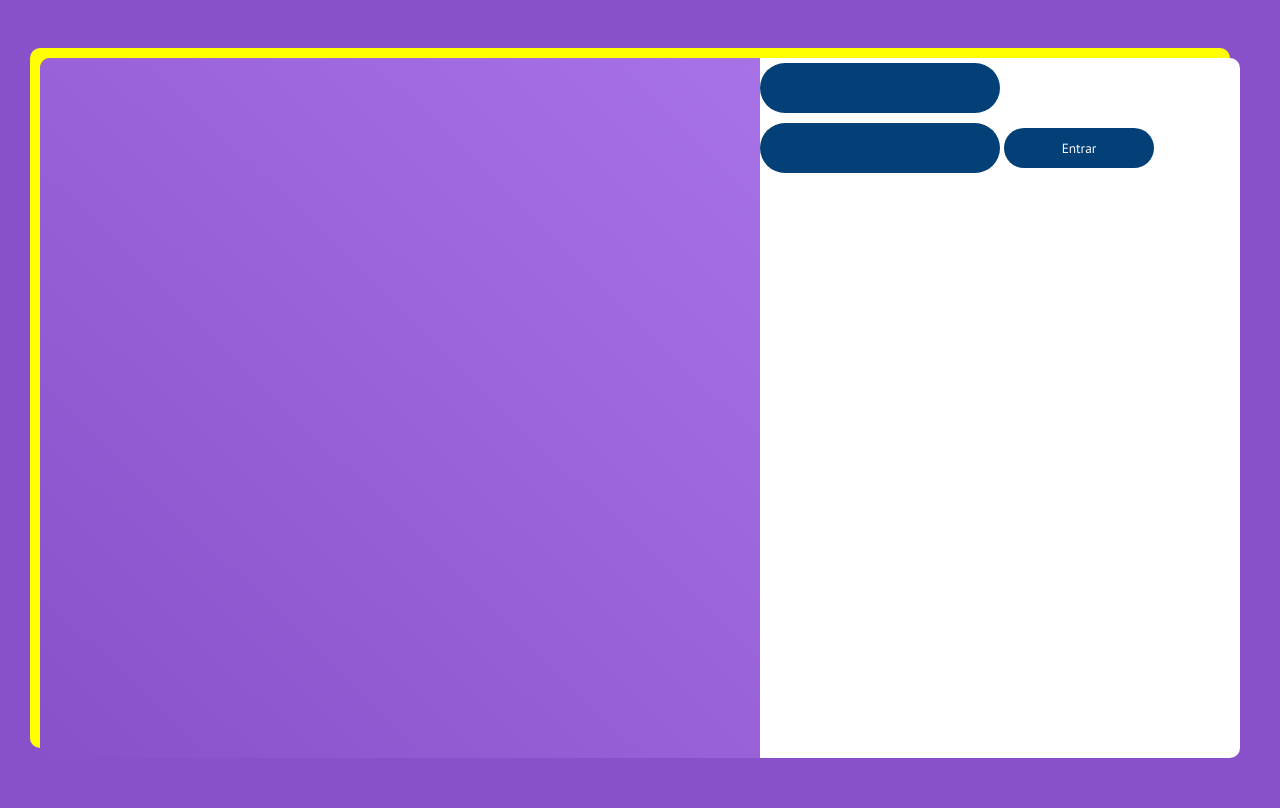
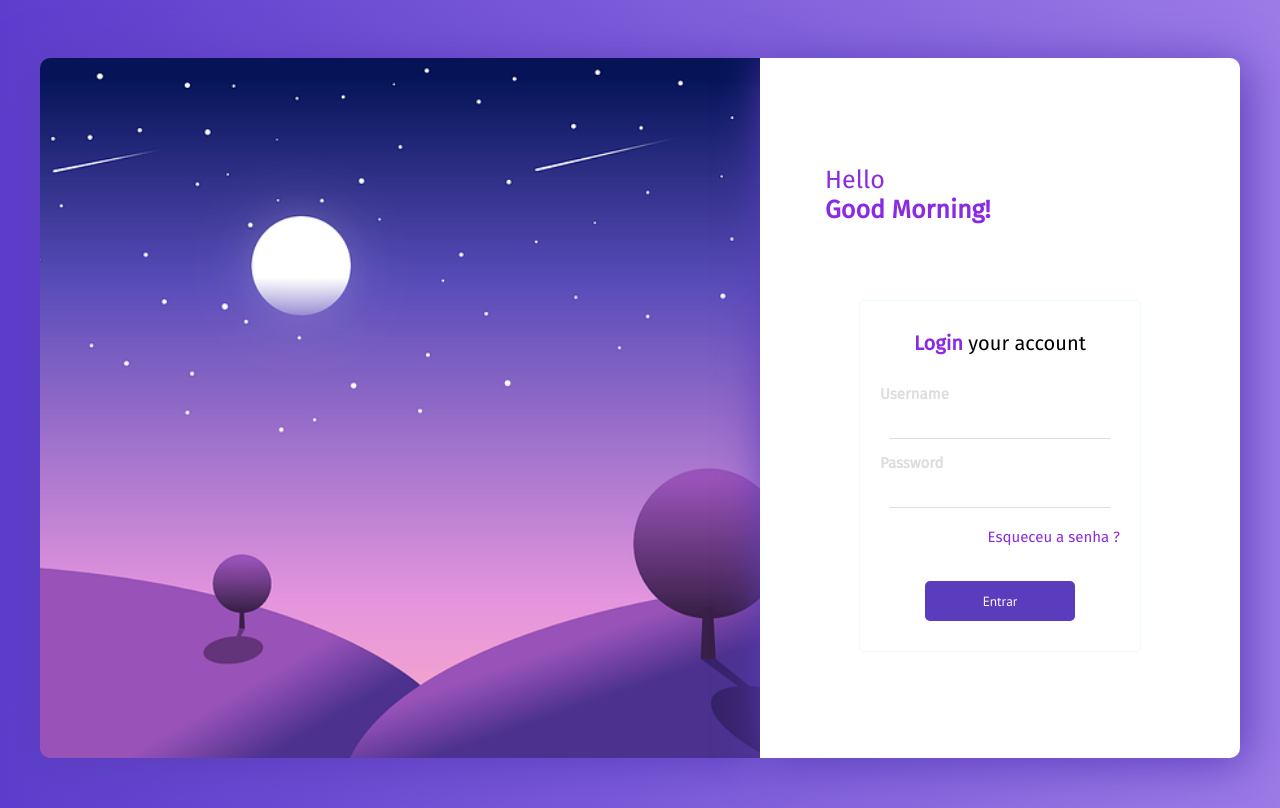
Before and after one commit to Israhribeiro/loginWeb, a plain HTML site: page index.html in a window 1280 px wide. Drawn offline with Linux system fonts and the light colour scheme.

Commit message:
Add files via upload

```diff
--- a/index.html
+++ b/index.html
@@ -1,5 +1,6 @@
 <!DOCTYPE html>
 <html lang="en">
+
 <head>
     <meta charset="UTF-8">
     <meta http-equiv="X-UA-Compatible" content="IE=edge">
@@ -7,15 +8,26 @@
     <link rel="stylesheet" href="style.css">
     <title>Login</title>
 </head>
+
 <body>
     <div class="conteudo">
         <div class="imagem"></div>
         <div class="login">
-        <input type="text" placeholder="" id="texto" onmouseover="showPh('#texto','Digite um texto');" onmouseout="offPh('#texto')">
-        <input type="password" placeholder="" id="senha" onmouseover="showPh('#senha','Digite uma senha');" onmouseout="offPh('#senha')">
-        <button>Entrar</button>
+            <div class="titlex">
+                <span class="title destaque">Hello</span>
+                <span class="title"><b class="destaque">Good Morning!</b></span>
+            </div>
+            <div class="log"><span><b class="destaque">Login</b> your account</span>
+                <h1 class="texto">Username</h1>
+                <input type="text">
+                <h2 class="texto">Password</h2>
+                <input type="password">
+                <span class="forget destaque">Esqueceu a senha ?</span>
+                <button>Entrar</button>
+            </div>
         </div>
     </div>
 </body>
 <script src="script.js"></script>
+
 </html>
--- a/style.css
+++ b/style.css
@@ -1,6 +1,8 @@
 @import url('https://fonts.googleapis.com/css2?family=PT+Sans&display=swap');
+@import url('https://fonts.googleapis.com/css2?family=Fira+Sans&display=swap%27');
+@import url('https://fonts.googleapis.com/css2?family=Fira+Sans:wght@300;400&display=swap%27');
 body{
-    background-color: rgb(137, 81, 201);
+    background-image: linear-gradient(to right, #5d3dcc,#9c7be6);
     display: flex;
     justify-content: center;
     align-items: center;
@@ -10,34 +12,44 @@ body{
     grid-template-columns: 60% 40%;
     grid-template-areas: "imagem login";
     border-radius: 10px;
-    box-shadow: -10px -10px yellow;
     width: 1200px;
     height: 700px;
 }
 .login{
+    display:flex;
+    flex-direction: column;
+    justify-content: center;
+    align-items: center;
     background-color: white;
     grid-area: login;
     border: transparent 5px;
     border-radius: 0px 10px 10px 0px;
+    box-shadow:  5px 5px 3em #5a3dbc;
+    font-family: 'Fira Sans';
 }
 .imagem{
-    background-image: linear-gradient(to right top, rgb(137, 81, 201),rgb(168, 114, 231));
+    color: white;
+    background-image: url("landscape-5547401_960_720.png");
+    background-repeat: no-repeat;
+    background-size: cover;
+    background-position-x: center;
     grid-area: imagem;
     border: transparent 5px;
     border-radius: 10px 0px 0px 10px;
-    box-shadow: yellow;
+    box-shadow:  -5px 5px 3em #5a3dbc;
 }
 .conteudo input{
-    background-color: #034078;
+    background-color: white;
     box-shadow: none;
     outline: none;
-    border: transparent;
+    border: none;
+    border-bottom: solid 1.5px #ddd;
     width: 200px;
     height: 10px;
-    border-radius: 30px;
-    padding: 20px;
-    margin: 5px 0px;
-    color:white;
+    padding: 5px 10px 5px 10px;
+    margin: 10px 10px;
+    font-size: 15px;
+    color:#ddd;
     font-family: 'PT Sans', sans-serif;
 }
 
@@ -46,8 +58,8 @@ button{
     width: 150px;
     height: 40px;
     text-align:center;
-    border-radius: 30px;
-    background-color:#034078;
+    border-radius: 5px;
+    background-color:#5a3dbc;
     border-color:transparent;
     font-family: 'PT Sans';
     color:  #FEFCFB;
@@ -55,8 +67,7 @@ button{
 
 }
 button:hover{
-    background-color: #1282A2;
-    width: 180px;
+    background-color: #5a4cbc;
 }
 
 input::placeholder{
@@ -66,3 +77,46 @@ input::placeholder{
 body,html{
     height: 100%;
 }
+.log{
+    border: solid 1px #efe;
+    border-radius: 5px;
+    padding: 30px 20px;
+    margin-top: 25px;
+    font-size: 20px;
+    display:flex;
+    flex-direction: column;
+    align-items: center;
+}
+.destaque{
+    color: blueviolet;
+}
+.texto{
+    align-self: flex-start;
+    font-size: 15px;
+    margin: 5px 0px;
+    color: #ddd;
+}
+span{
+    margin-bottom: 25px;
+}
+.forget{
+    padding: 10px 0px;
+    align-self: flex-end;
+    font-size: 15px;
+}
+.forget:hover{
+    color: #5d3dcc;
+}
+.title{
+    margin: 0;
+    padding: 0;
+    align-self: flex-start;
+    font-size: 25px;
+}
+.titlex{
+    display: flex;
+    flex-direction: column;
+    align-self: center;
+    width: 350px;
+    padding-bottom: 50px;
+}
```
Also changed, not shown: landscape-5547401_960_720.png (added).
